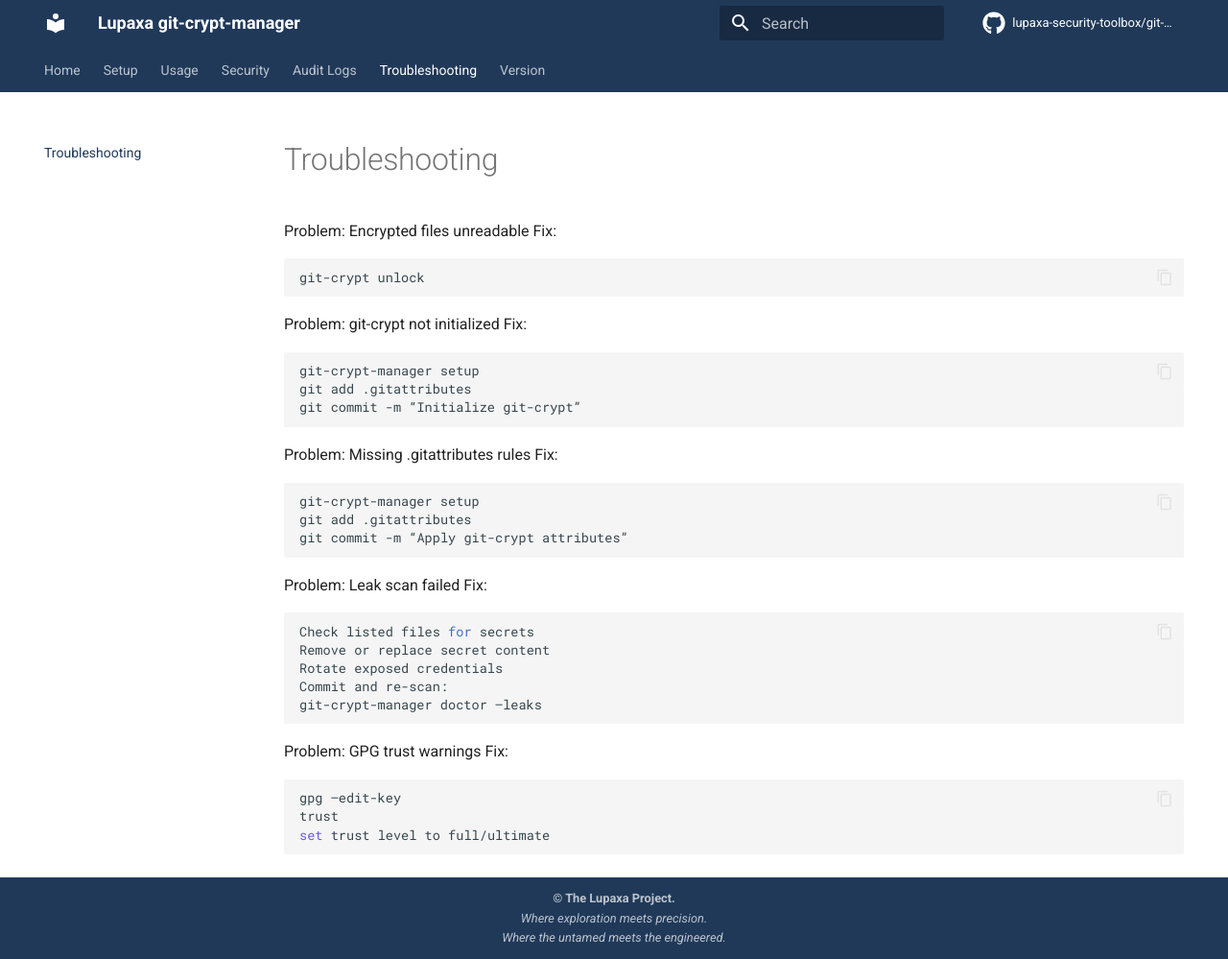
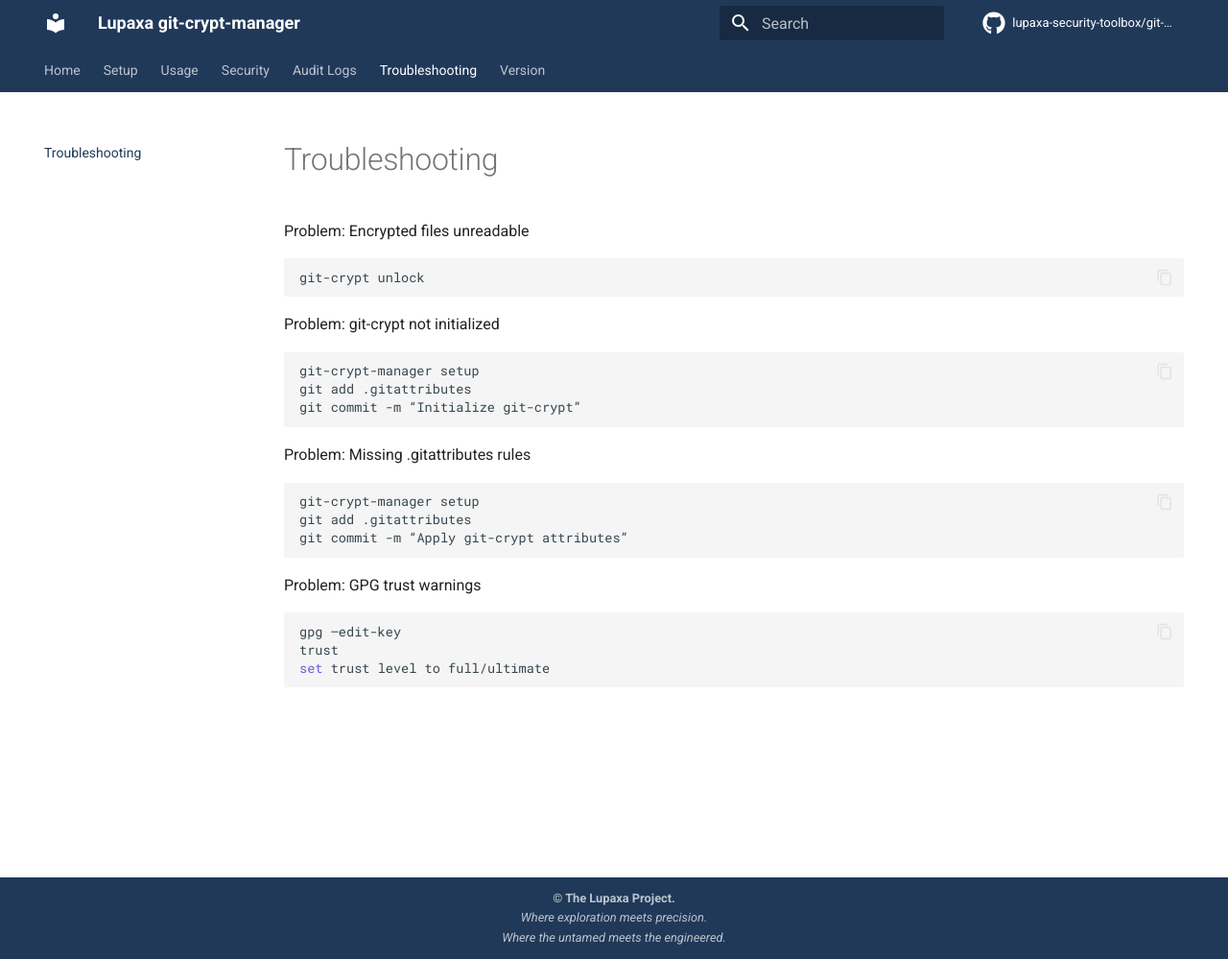
Before and after one commit to lupaxa-security-toolbox/git-crypt-manager, an MkDocs documentation site: the page built from docs/troubleshooting.md, in a window 1280 px wide and 999 px high. Shown: the whole window at 96% size. Built offline with MkDocs 1.6.1 and Material for MkDocs 9.7.7, drawn with Linux system fonts in a browser that asks for light colours; comment, search, counter and statistics services are not loaded.

Commit message:
small cleanup of mkdocs part 2

````diff
--- a/docs/troubleshooting.md
+++ b/docs/troubleshooting.md
@@ -1,14 +1,12 @@
 # Troubleshooting
 
 Problem: Encrypted files unreadable
-Fix:
 
 ```bash
 git-crypt unlock
 ```
 
 Problem: git-crypt not initialized
-Fix:
 
 ```bash
 git-crypt-manager setup
@@ -17,7 +15,6 @@ git commit -m “Initialize git-crypt”
 ```
 
 Problem: Missing .gitattributes rules
-Fix:
 
 ```bash
 git-crypt-manager setup
@@ -25,19 +22,7 @@ git add .gitattributes
 git commit -m “Apply git-crypt attributes”
 ```
 
-Problem: Leak scan failed
-Fix:
-
-```bash
-Check listed files for secrets
-Remove or replace secret content
-Rotate exposed credentials
-Commit and re-scan:
-git-crypt-manager doctor –leaks
-```
-
 Problem: GPG trust warnings
-Fix:
 
 ```bash
 gpg –edit-key
````
Also changed, not shown: README.md (+1 -1 lines).
